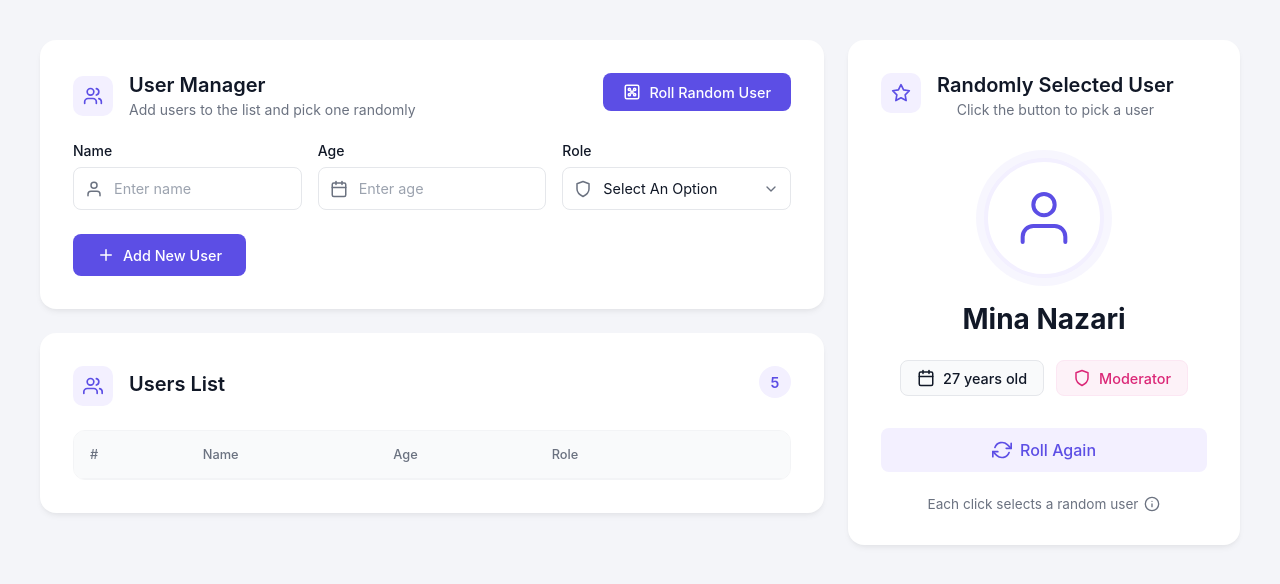
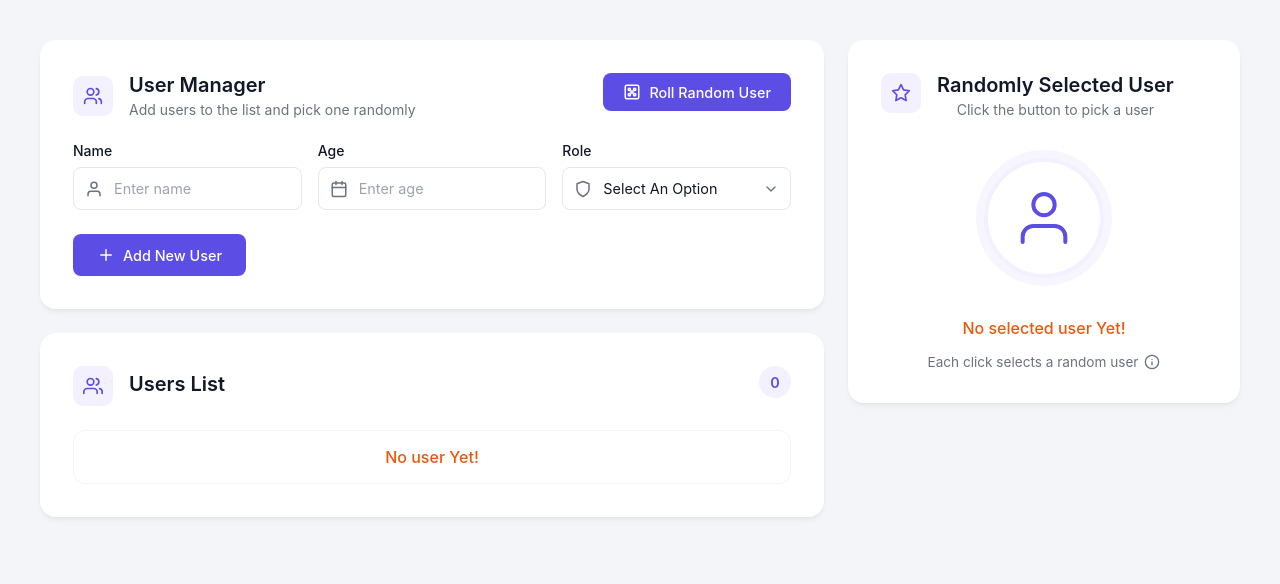
Before and after one commit to maif712/react-random-user-list, a React (Vite) app: page / in a window 1280 px wide. Shown: the top 584 px of the page. Built offline with nearby package versions, Linux system fonts and the light colour scheme.

Commit message:
feat: Adding UserInfo component and show randomly selected user info

```diff
--- a/src/App.jsx
+++ b/src/App.jsx
@@ -7,9 +7,16 @@ import UserInfo from './components/UserInfo'
 const App = () => {
 
   const [usersList, setUsersList] = useState([])
+  const [selectedUser, setSelectedUser] = useState(null)
 
   const addUser = (newUser) => {
     setUsersList(prev => [...prev, newUser])
+  }
+
+  const handleRandomUser = () => {
+    const rndNumber = Math.floor(Math.random() * usersList.length)
+    const user = usersList[rndNumber]
+    setSelectedUser(user)
   }
 
   return (
@@ -20,7 +27,7 @@ const App = () => {
         <div className="left-column">
 
           <div className="card form-card">
-            <CardHeader />
+            <CardHeader handlRndUser={handleRandomUser} />
             <UserForm handleAddUser={addUser} />
           </div>
 
@@ -39,11 +46,16 @@ const App = () => {
                 </div>
                 <h2 className="card-title">Users List</h2>
               </div>
-              <div className="badge-count">5</div>
+              <div className="badge-count">{usersList.length}</div>
             </div>
 
             <div className="table-container">
-              <UserTable userData={usersList}/>
+              {
+                usersList.length === 0 ?
+                <p className='empty'>No user Yet!</p>
+                :
+                <UserTable userData={usersList}/>
+              }
             </div>
           </div>
         </div>
@@ -66,7 +78,7 @@ const App = () => {
               </div>
             </div>
 
-            <UserInfo />
+            <UserInfo user={selectedUser} handleRndUser={handleRandomUser} />
           </div>
         </div>
 
--- a/src/components/CardHeader.jsx
+++ b/src/components/CardHeader.jsx
@@ -3,7 +3,7 @@ import { RollIcon } from "./UI/icons/Icons"
 
 
 
-const CardHeader = () => {
+const CardHeader = ({handlRndUser}) => {
     return (
         <div className="card-header">
             <div className="header-title-group">
@@ -23,7 +23,7 @@ const CardHeader = () => {
                 </div>
             </div>
             {/*TODO: Add onClick Event to the button */}
-            <Button icon={<RollIcon />} lebel={"Roll Random User"} cls="btn-primary"  />
+            <Button onClick={handlRndUser} icon={<RollIcon />} lebel={"Roll Random User"} cls="btn-primary"  />
         </div>
     )
 }
--- a/src/components/UserInfo.jsx
+++ b/src/components/UserInfo.jsx
@@ -2,8 +2,14 @@
 import React from 'react'
 import Button from './UI/Button'
 import { RandomIcon } from './UI/icons/Icons'
+import { getRoleClasses } from '../utils/helperFunctions'
 
-const UserInfo = () => {
+const UserInfo = ({ handleRndUser, user }) => {
+
+    const { name, age, role } = user || {}
+    const { badge } = getRoleClasses(role)
+
+
     return (
         <div className="result-content">
             <div className="large-avatar-container">
@@ -17,7 +23,12 @@ const UserInfo = () => {
                 </div>
             </div>
 
-            <h1 className="result-name">Mina Nazari</h1>
+            {
+                !user ?
+                    <p className='empty'>No selected user Yet!</p>
+                    :
+                    <>
+                        <h1 className="result-name">{name}</h1>
 
                         <div className="result-badges">
                             <div className="info-badge">
@@ -29,20 +40,22 @@ const UserInfo = () => {
                                     <line x1="8" y1="2" x2="8" y2="6"></line>
                                     <line x1="3" y1="10" x2="21" y2="10"></line>
                                 </svg>
-                    27 years old
+                                {age} years old
                             </div>
-                <div className="info-badge badge-moderator">
+                            <div className={`info-badge ${badge}`}>
                                 <svg xmlns="http://www.w3.org/2000/svg" width="18" height="18" viewBox="0 0 24 24"
                                     fill="none" stroke="currentColor" strokeWidth="2" strokeLinecap="round"
                                     strokeLinejoin="round">
                                     <path d="M12 22s8-4 8-10V5l-8-3-8 3v7c0 6 8 10 8 10z"></path>
                                 </svg>
-                    Moderator
+                                {role}
                             </div>
                         </div>
 
                         {/* TODO: Add onClick event handler to the button */}
-            <Button icon={<RandomIcon />} lebel={"Roll Again"} cls='btn-secondary btn-roll-again'  />
+                        <Button onClick={handleRndUser} icon={<RandomIcon />} lebel={"Roll Again"} cls='btn-secondary btn-roll-again' />
+                    </>
+            }
 
 
             <div className="footer-note">
--- a/src/utils/helperFunctions.js
+++ b/src/utils/helperFunctions.js
@@ -7,6 +7,7 @@ export const getRoleClasses = (role) => {
         case 'editor': return { avatar: "avatar-green", badge: "role-editor" }
         case 'user': return { avatar: "avatar-blue", badge: "role-user-blue" }
         case 'moderator': return { avatar: "avatar-pink", badge: "role-moderator" }
+        default: return { avatar: 'avatar-gray', badge: 'role-default' };
     }
 }
 
```
Lines whose indentation alone changed are shown as unchanged.
